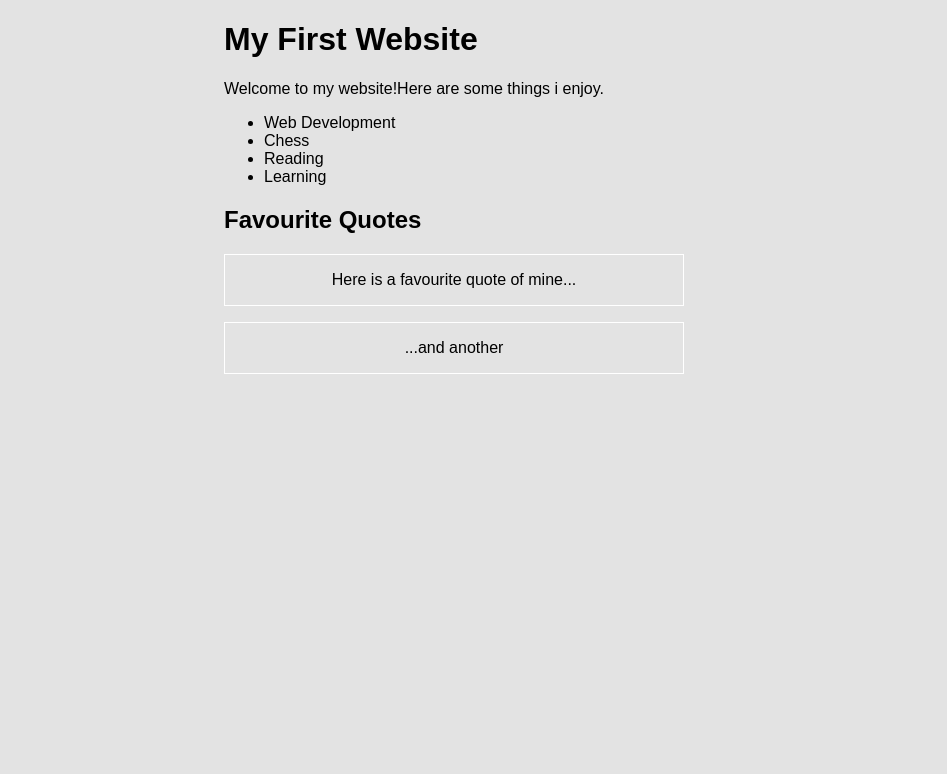
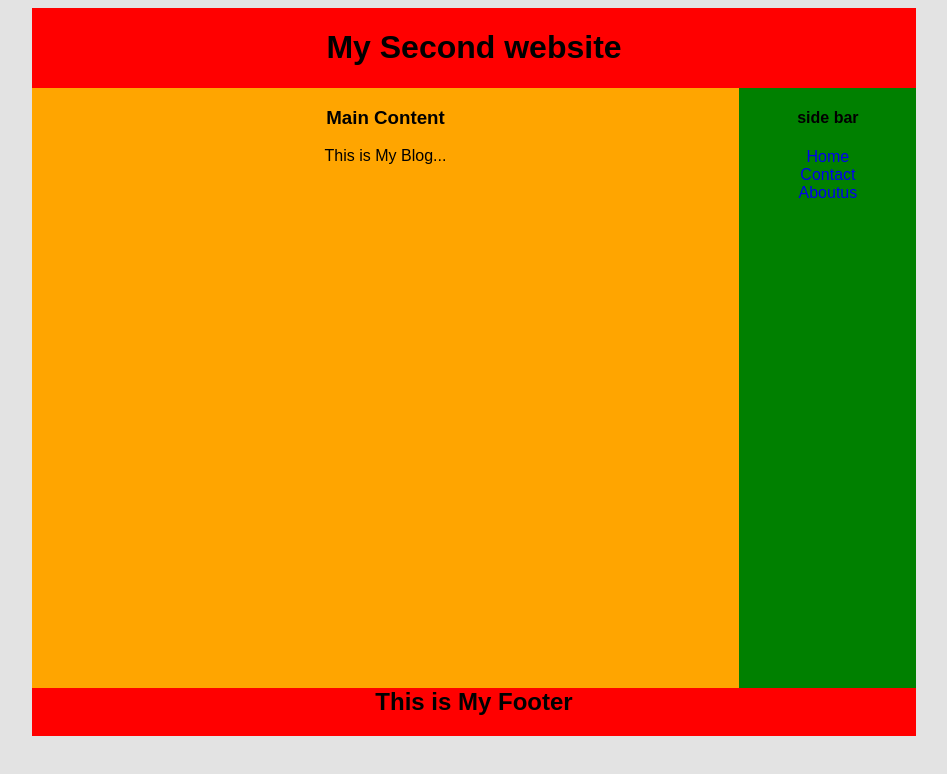
Before and after one commit to Arul007/Exercise, a plain HTML site: page index.html in a window 1280 px wide. Shown: the whole page, without its empty margins (166-1113 px from the left). Drawn offline with Linux system fonts and the light colour scheme.

Commit message:
modified changes after 16 th video

```diff
--- a/css/style.css
+++ b/css/style.css
@@ -5,14 +5,47 @@ body
   font-family: sans-serif;
 }
 
-blockquote
+.wrap
 {
-  border : 1px solid white;
+  text-align:center;
+  width: 70%;
+  background: red;
+  min-width:400px;
+  margin: auto;
+  overflow: hidden;
+
+}
+
+.content,aside
+{
+  height:600px;
+}
+.content
+{
   text-align: center;
-  margin-left: 0;
+  width:80%;
+  background-color:orange;
+  float:left;
 }
-div
+
+a
 {
-  width: 500px;
-  margin: auto;
+  text-decoration: none;
 }
+aside
+{
+  width:20%;
+  background-color: green;
+  float:left;
+}
+
+aside ul
+{
+  list-style: none;
+  padding-left:0;
+}
+
+footer
+{
+  clear:both;
+}
--- a/index.html
+++ b/index.html
@@ -1,28 +1,35 @@
 <!doctype html>
 <html>
     <head>
-      <title> My First website </title>
+      <title> My Second website </title>
       <link rel = "stylesheet" href="./css/style.css"
       <meta charset="utf-8" />
     </head>
     <body>
-      <div>
-        <h1>My First Website</h1>
-        <p>Welcome to my website!Here are some things i enjoy.</p>
-         <ul>
-        		<li> Web Development </li>
-        		<li> Chess </li>
-        		<li> Reading </li>
-        		<li> Learning </li>
-        </ul>
-        <h2>Favourite Quotes</h2>
+     <div class="wrap">
+       <h1>My Second website </h1>
+       <div class="content">
+         <h3> Main Content </h3>
+         <p> This is My Blog... </p>
+       </div>
+       <aside>
+         <h4> side bar </h4>
+       <ul>
+         <li>
+            <a href="#">Home</a>
+         </li>
+         <li>
+            <a href="#"/>Contact</a>
+         </li>
+         <li>
+            <a href="#">Aboutus</a>
+         </li>
+       </ul>
+     </aside>
+     <footer>
+       <h2> This is My Footer </h2>
+     </footer>
+     </div>
 
-        <blockquote>
-          <p>Here is a favourite quote of mine...</p>
-        </blockquote>
-        <blockquote>
-          <p>...and another</p>
-        </blockquote>
-      </div>
     </body>
 </html>
```
Also changed, not shown: web/mywebsite.html (deleted, +0 -15 lines).
